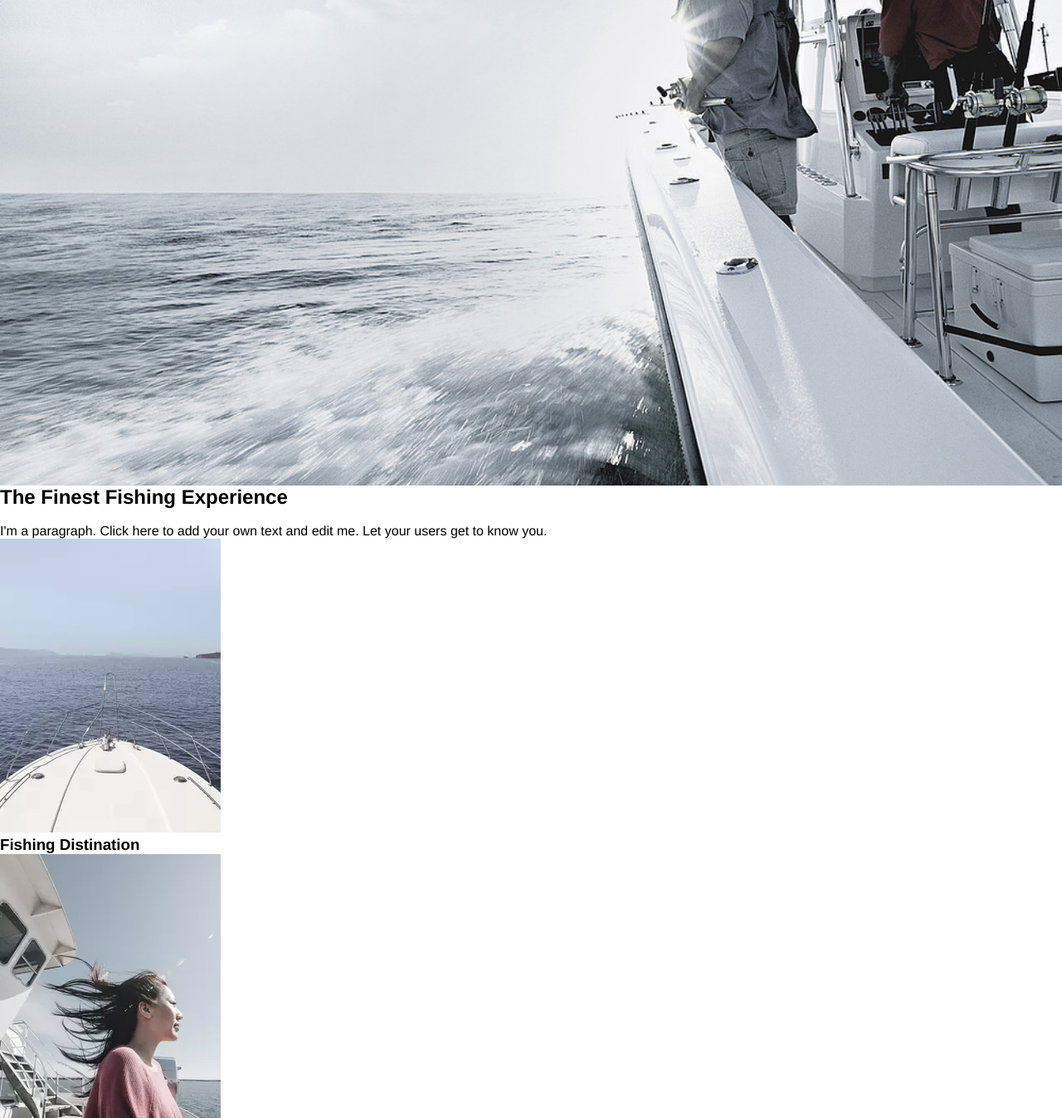
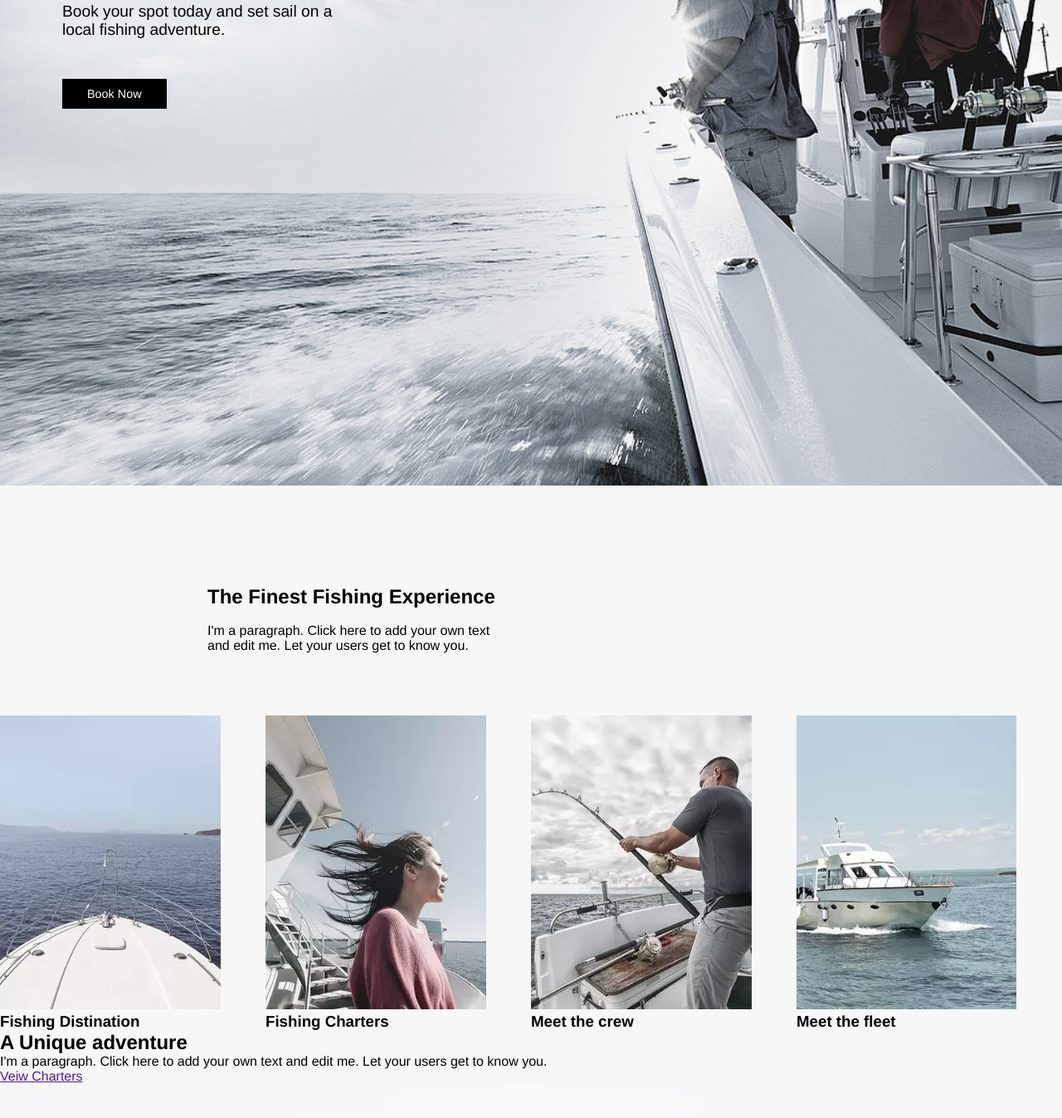
Before and after one commit to Chardhub/Wix-Clone, a plain HTML site: page index.html in a window 1280 px wide. Shown: the part 370-1717 px from the top of the page at 83% size. Drawn offline with Linux system fonts and the light colour scheme.

Commit message:
Finished nav and hero section

```diff
--- a/CSS/style.css
+++ b/CSS/style.css
@@ -11,6 +11,7 @@ body
 
 {
     font-family: Helvetica;
+    background-color: #F7F7F7 ;
 }
 
 
@@ -26,17 +27,6 @@ body
 
 }
 
-header > div :nth-child(2)
-
-    {
-        justify-self: center;
-    }
-
-header > div :nth-child(3)
-
-    {
-        justify-self: center;
-    }
 
 
 
@@ -78,5 +68,57 @@ header img
         background-position: center center;
         background-size: cover;
         display: grid;
-    grid-template-columns: 1fr;
+        grid-template-columns: 1fr 350px ;
+
+
+
+
+
     }
+
+  h1
+
+    {
+        font-size: 4.1rem;
+        font-weight: lighter;
+        margin-bottom: 18px;
+    }
+
+#hero-section p
+
+    {
+        font-size: 1.2rem;
+        margin-bottom: 48px;
+        font-weight: lighter;
+
+    }
+
+#hero-section div
+
+    {
+        margin: 175px 75px ;
+    }
+
+
+/*********** Experience-Section **********/
+
+#experience-section div
+
+    {
+        margin: 120px 250px 75px;
+    }
+
+#experience-section h2
+
+    {
+        font-size: ;
+    }
+
+
+#cards-section
+
+  {
+      display: grid;
+      grid-template-columns: 1fr 1fr 1fr 1fr;
+
+  }
--- a/CSS/utilities.css
+++ b/CSS/utilities.css
@@ -0,0 +1,37 @@
+
+.btn
+{
+    display: inline-block;
+    text-transform: capitalize;
+    padding: 10px 30px;
+    text-decoration: none;
+    color: white;
+    text-align: center;
+    font-weight: lighter;
+    font-size: 0.9rem;
+
+}
+
+
+.btn-primary
+
+{
+    background-color: black;
+}
+
+.grid
+    {
+        display: grid;
+    }
+
+.grid-x-center
+
+    {
+        justify-self: center;
+    }
+
+.grid-y-center
+
+    {
+        align-self: center;
+    }
--- a/index.html
+++ b/index.html
@@ -21,7 +21,7 @@
                 <img src="Img/logo.png" alt="Tide's fishing Charters logo">
 
 
-            <nav id="top-nav-links" >
+            <nav id="top-nav-links" class="grid-x-center" >
                 <ul>
 
                     <li><a href="">About</a></li>
@@ -34,7 +34,7 @@
 
             </nav>
 
-            <div id="log-in">
+            <div id="log-in" class="grid-x-center">
 
                 <a href="">
                     <i class="fas fa-user-circle"></i>
@@ -59,10 +59,13 @@
                 </h1>
                 <p>
                     Book your spot today and set sail
-                    on a local fishing adventure.
+                    on a <br> local fishing adventure.
                 </p>
 
-                <a href="">Book Now</a>
+
+
+                <a href="" class="btn btn-primary " >Book Now</a>
+
             </div>
 
         </section>
@@ -75,11 +78,14 @@
                 </h2>
                 <img src="" alt="">
                 <p>
-                    I'm a paragraph. Click here to add your own text and edit me.
+                    I'm a paragraph. Click here to add your own text <br> and edit me.
                     Let your users get to know you.
                 </p>
             </div>
 
+        </section>
+
+        <section id="cards-section">
             <div>
                 <img src="Img/destination.webp" alt="">
                 <h3>
@@ -108,9 +114,12 @@
                     Meet the fleet
                 </h3>
             </div>
+        </section>
 
 
-        </section>
+
+
+
 
 
         <section>
```
Also changed, not shown: Img/fish hook.png (added).
